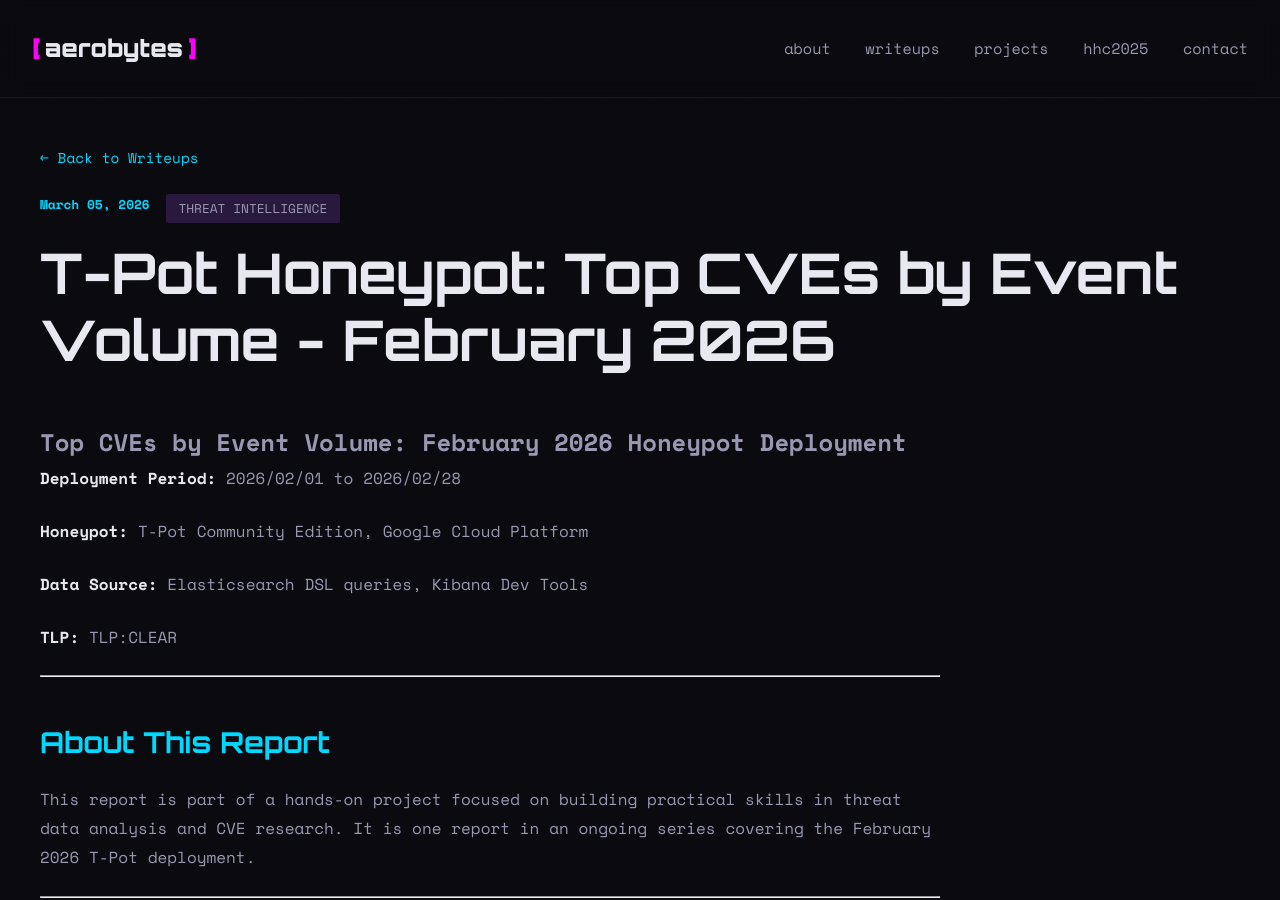
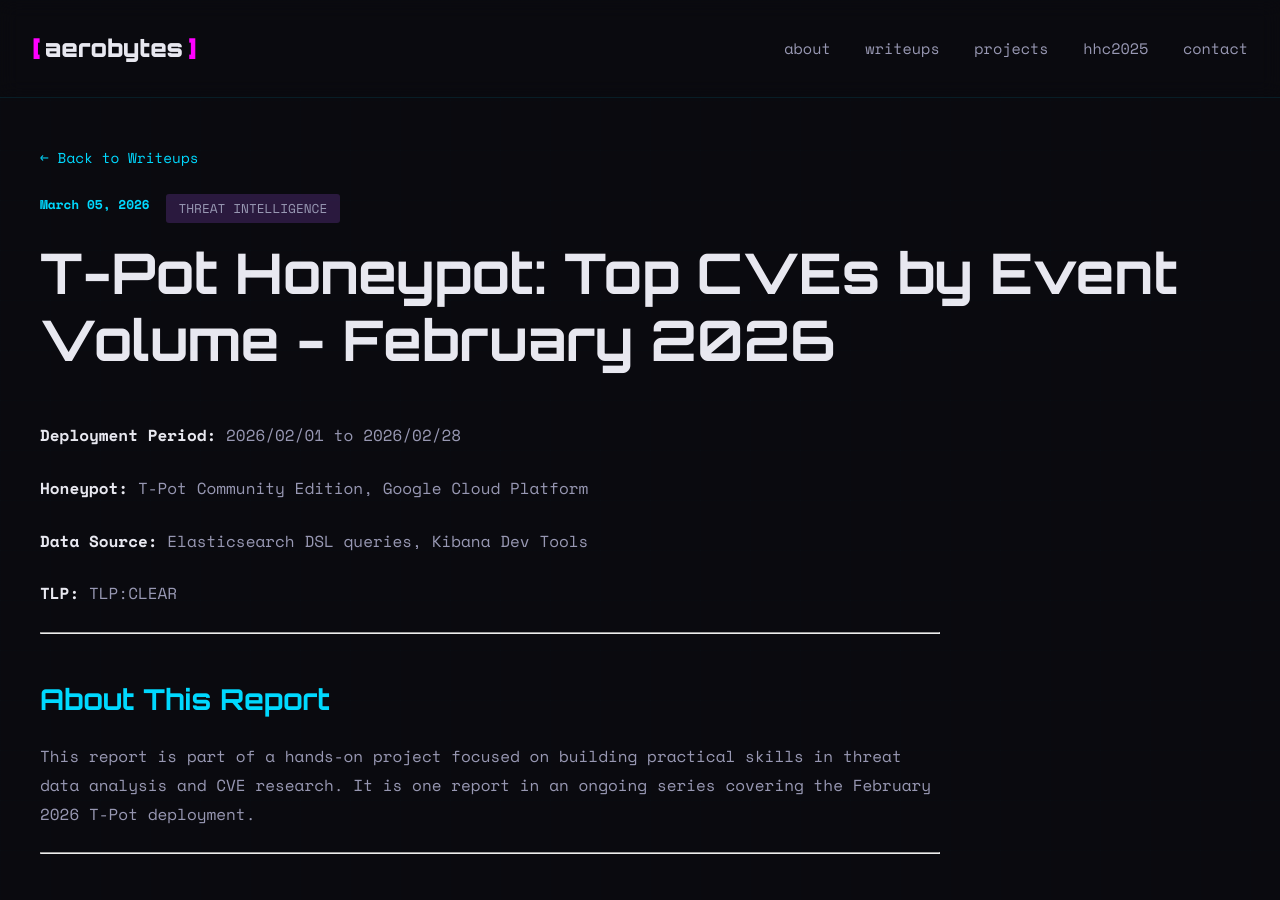
Before and after one commit to Aeronique/aerobytes-site, a Jekyll site: the page built from _posts/2026-03-05-honeypot-top-cves.md, in a window 1280 px wide and 900 px high. Built offline with Jekyll 4.4.1, drawn with Linux system fonts in a browser that asks for light colours.

Commit message:
Update 2026-03-05-honeypot-top-cves.md

```diff
--- a/_posts/2026-03-05-honeypot-top-cves.md
+++ b/_posts/2026-03-05-honeypot-top-cves.md
@@ -7,8 +7,6 @@ tags:tags: ["honeypot", "threat-intelligence", "CVE", "T-Pot", "Suricata", "GCP"
 permalink: /writeups/honeypot-threat-research/01
 excerpt: "Analysis of the three highest-volume CVEs observed across a 28-day T-Pot honeypot deployment on Google Cloud Platform, February 2026."
 ---
-
-# Top CVEs by Event Volume: February 2026 Honeypot Deployment
 
 **Deployment Period:** 2026/02/01 to 2026/02/28
 
```
